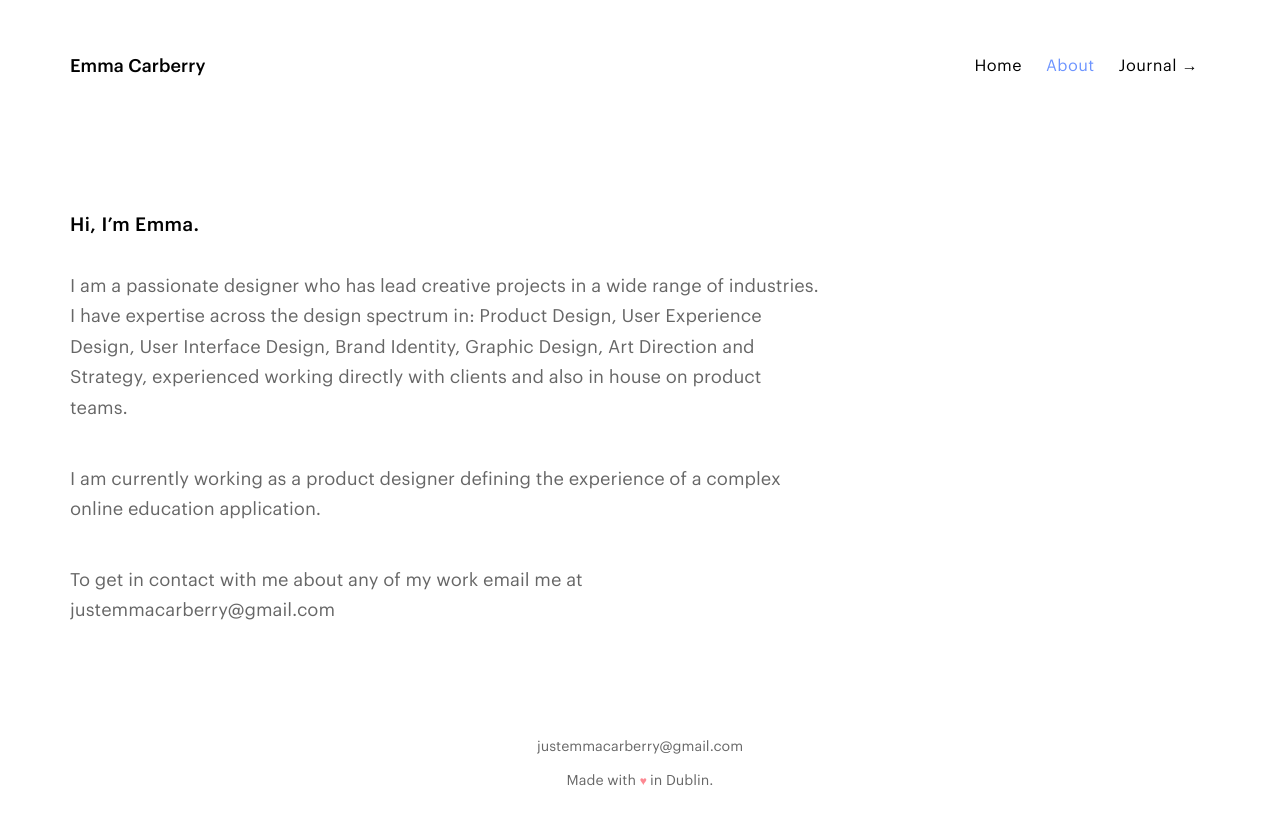
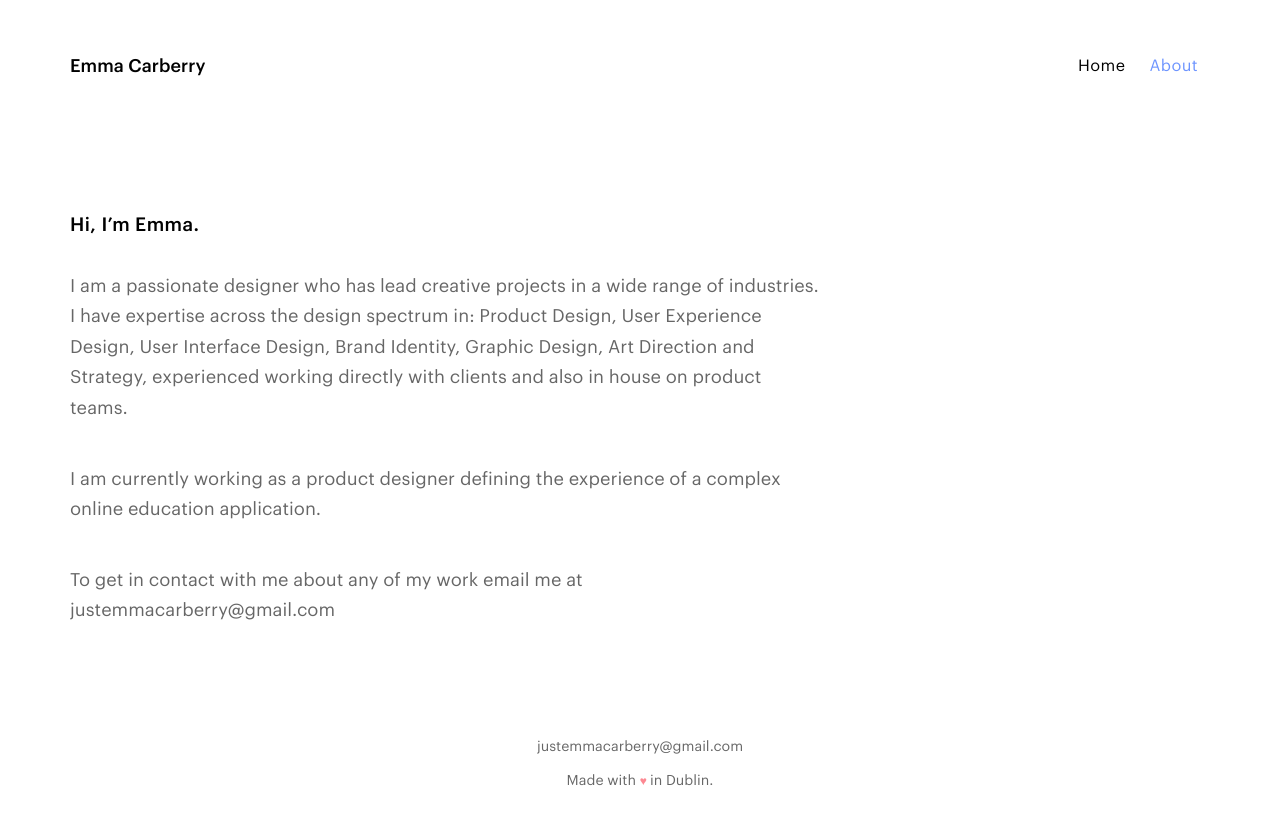
Before and after one commit to considereddesign/considereddesign.github.io, a plain HTML site: page about.html in a window 1280 px wide. Drawn offline with nearby package versions, Linux system fonts and the light colour scheme.

Commit message:
Update about.html

```diff
--- a/about.html
+++ b/about.html
@@ -54,7 +54,6 @@
           <ul class="nav navbar-nav navbar-right">
           	<li><a href="/">Home</a></li>
           	<li><a class="active" href="/about">About</a></li>
-            <li><a href="http://emmacarberry.tumblr.com/" target="_blank">Journal &#8594;</a></li>
           </ul>
         </div><!--/.nav-collapse -->
       </div>
```
